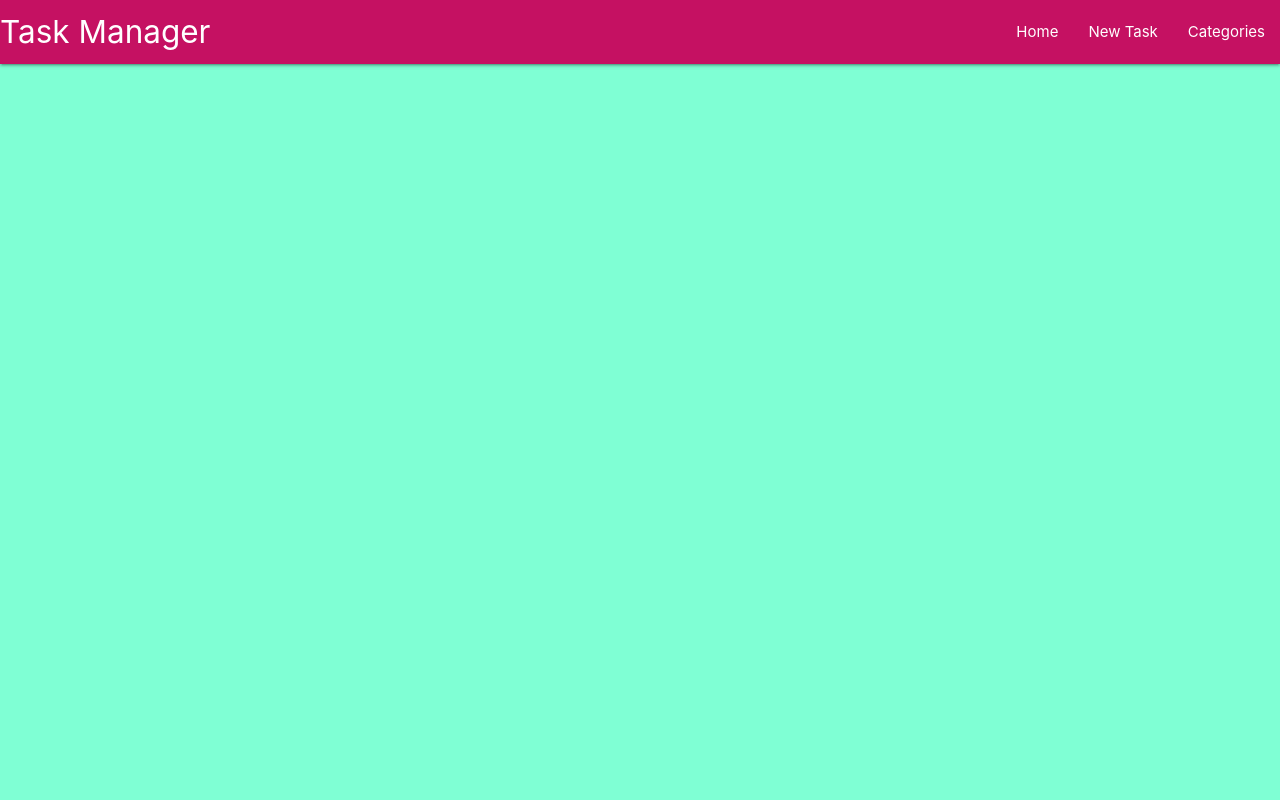
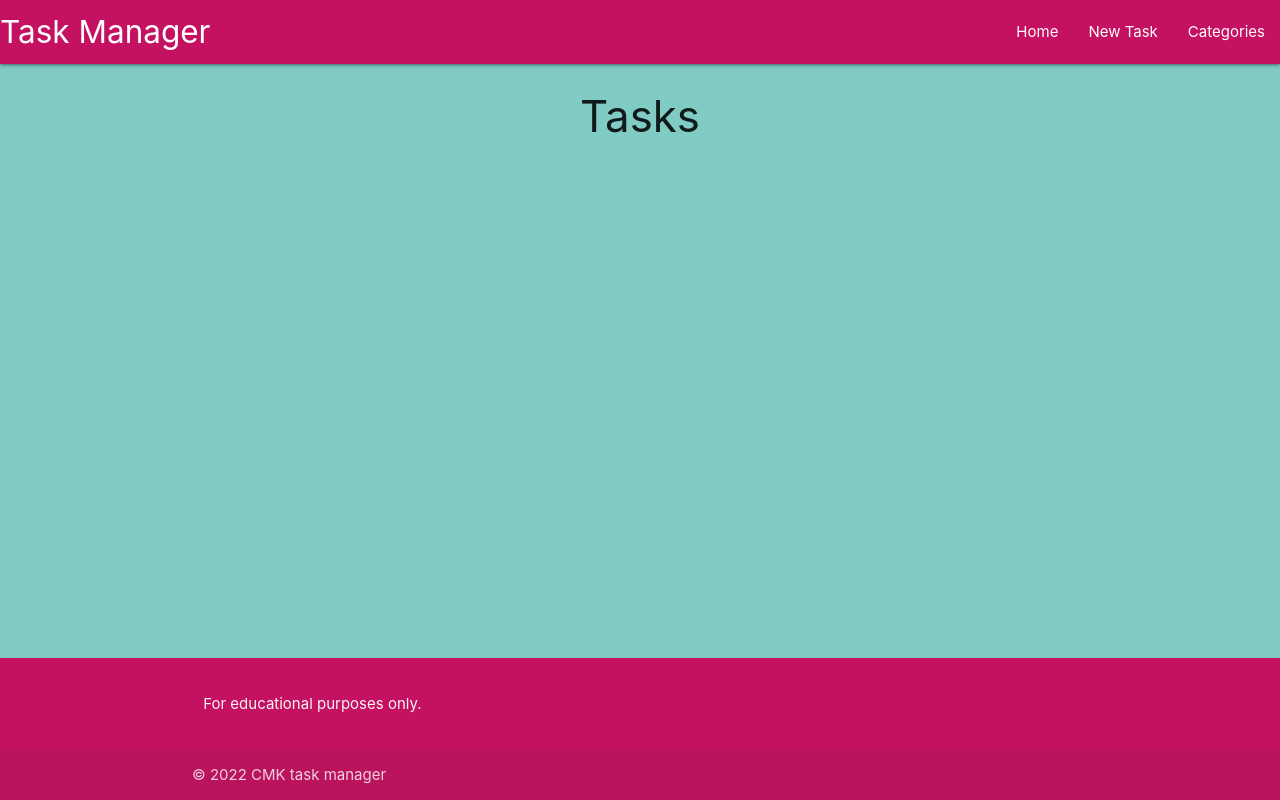
Before and after one commit to christine-gk416/task-manager, a Flask app: page / in a window 1280 px wide. Run offline with Flask 2, Linux system fonts and the light colour scheme; some libraries are stand-ins or nearby versions.

Commit message:
Extend base.html to build tasks page

```diff
--- a/taskmanager/routes.py
+++ b/taskmanager/routes.py
@@ -5,4 +5,4 @@ from taskmanager .models import Category, Task
 
 @app.route('/')
 def home():
-    return render_template('base.html')
+    return render_template('tasks.html')
--- a/taskmanager/static/css/style.css
+++ b/taskmanager/static/css/style.css
@@ -1,3 +1,9 @@
 body {
-    background-color: aquamarine;
+    display: flex;
+    min-height: 100vh;
+    flex-direction: column;
 }
+
+main {
+    flex: 1 0 auto;
+}
--- a/taskmanager/templates/base.html
+++ b/taskmanager/templates/base.html
@@ -20,7 +20,7 @@
     <title>Taskmanager</title>
 </head>
 
-<body>
+<body class="teal lighten-3">
     <header>
 
         <nav>
@@ -44,6 +44,29 @@
         </ul>
     </header>
 
+    <main class="container">
+        {% block content %}
+        {% endblock %}
+    </main>
+
+    <footer class="page-footer pink accent-4">
+        <div class="container">
+            <div class="row">
+                <div class="col l6 s12">
+
+                    <p class="grey-text text-lighten-4">For educational purposes only.</p>
+                </div>
+
+            </div>
+        </div>
+        <div class="footer-copyright">
+            <div class="container">
+                © 2022 CMK task manager
+
+            </div>
+        </div>
+    </footer>
+
 
     <!-- Compiled and minified JavaScript -->
     <script src="https://cdnjs.cloudflare.com/ajax/libs/materialize/1.0.0/js/materialize.min.js"></script>
--- /dev/null
+++ b/taskmanager/templates/tasks.html
@@ -0,0 +1,5 @@
+{% extends 'base.html'%}
+
+{% block content %}
+<h3 class="text-darken-4 center-align">Tasks</h3>
+{% endblock %}
```
